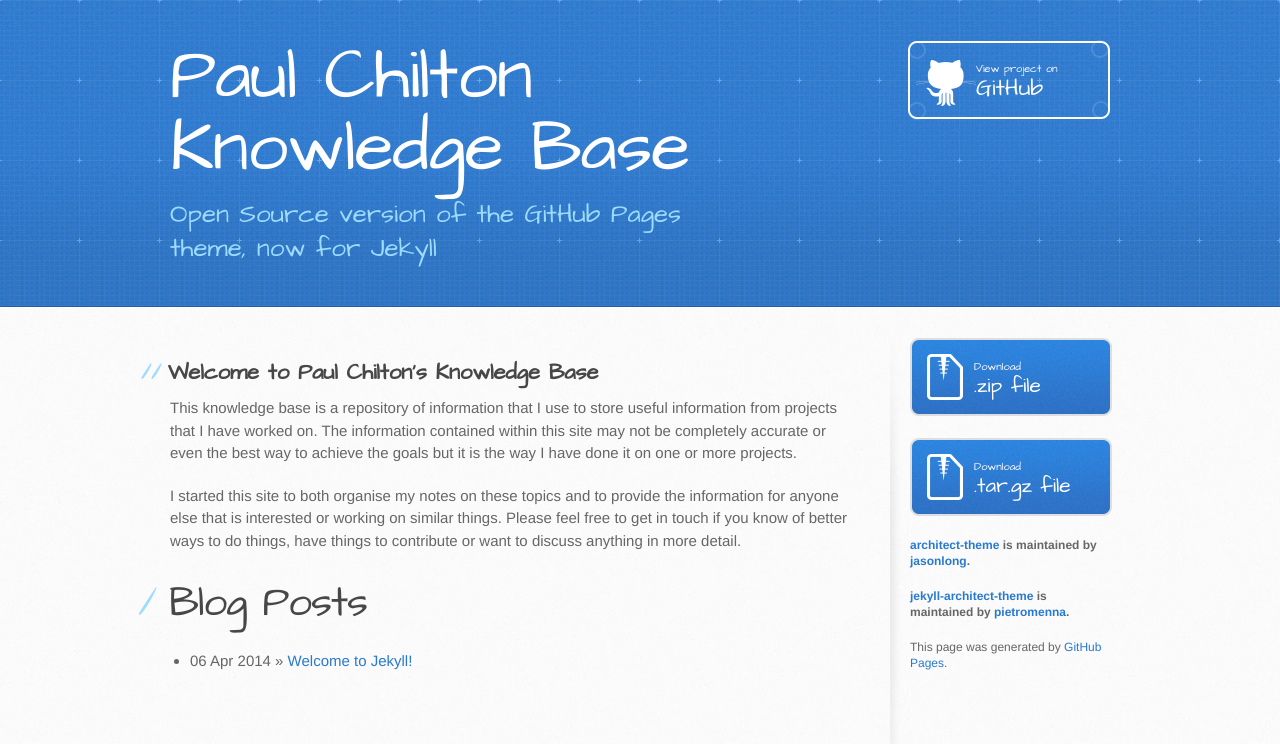
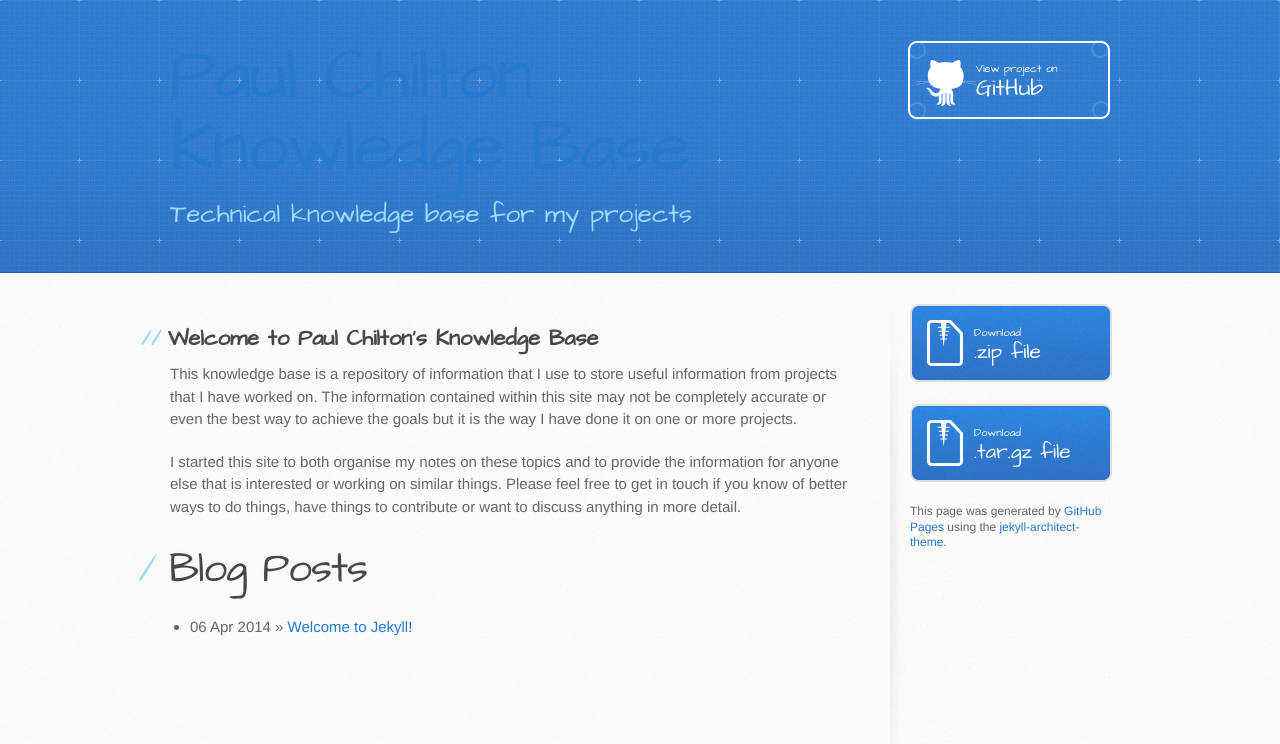
Before and after one commit to paulchilton/paulchilton.github.io, a Jekyll site: the page built from index.md, in a window 1280 px wide. Shown: the top 744 px of the page. Built offline with Jekyll 4.4.1, drawn with Linux system fonts in a browser that asks for light colours; our own code applies the rules of GitHub Pages for plain Markdown files.

Commit message:
Customising site layout

```diff
--- a/_layouts/default.html
+++ b/_layouts/default.html
@@ -19,35 +19,29 @@
   <body>
     <header>
       <div class="inner">
-        <h1> {{ site.name }} </h1>
-        <h2>Open Source version of the GitHub Pages theme, now for Jekyll</h2>
-        <a href="https://github.com/pietromenna/jekyll-architect-theme" class="button"><small>View project on</small> GitHub</a>
+        <h1><a href="/">{{ site.name }}</a></h1>
+        <h2>Technical knowledge base for my projects</h2>
+        <a href="https://github.com/paulchilton/paulchilton.github.io" class="button"><small>View project on</small> GitHub</a>
       </div>
     </header>
 
     <div id="content-wrapper">
       <div class="inner clearfix">
         <section id="main-content">
-
           {{ content }}
-
         </section>
 
         <aside id="sidebar">
-          <a href="https://github.com/pietromenna/jekyll-architect-theme/archive/master.zip" class="button">
+          <a href="https://github.com/paulchilton/paulchilton.github.io/archive/master.zip" class="button">
             <small>Download</small>
             .zip file
           </a>
-          <a href="https://github.com/pietromenna/jekyll-architect-theme/archive/master.tar.gz" class="button">
+          <a href="https://github.com/paulchilton/paulchilton.github.io/archive/master.tar.gz" class="button">
             <small>Download</small>
             .tar.gz file
           </a>
 
-          <p class="repo-owner"><a href="https://github.com/jasonlong/architect-theme">architect-theme</a> is maintained by <a href="https://github.com/jasonlong">jasonlong</a>.</p>
-
-          <p class="repo-owner"><a href="https://github.com/pietromenna/jekyll-architect-theme">jekyll-architect-theme</a> is maintained by <a href="https://github.com/pietromenna">pietromenna</a>.</p>
-
-          <p>This page was generated by <a href="https://pages.github.com">GitHub Pages</a>.</p>
+          <p>This page was generated by <a href="https://pages.github.com">GitHub Pages</a> using the <a href="https://github.com/pietromenna/jekyll-architect-theme">jekyll-architect-theme</a>.</p>
         </aside>
       </div>
     </div>
```
